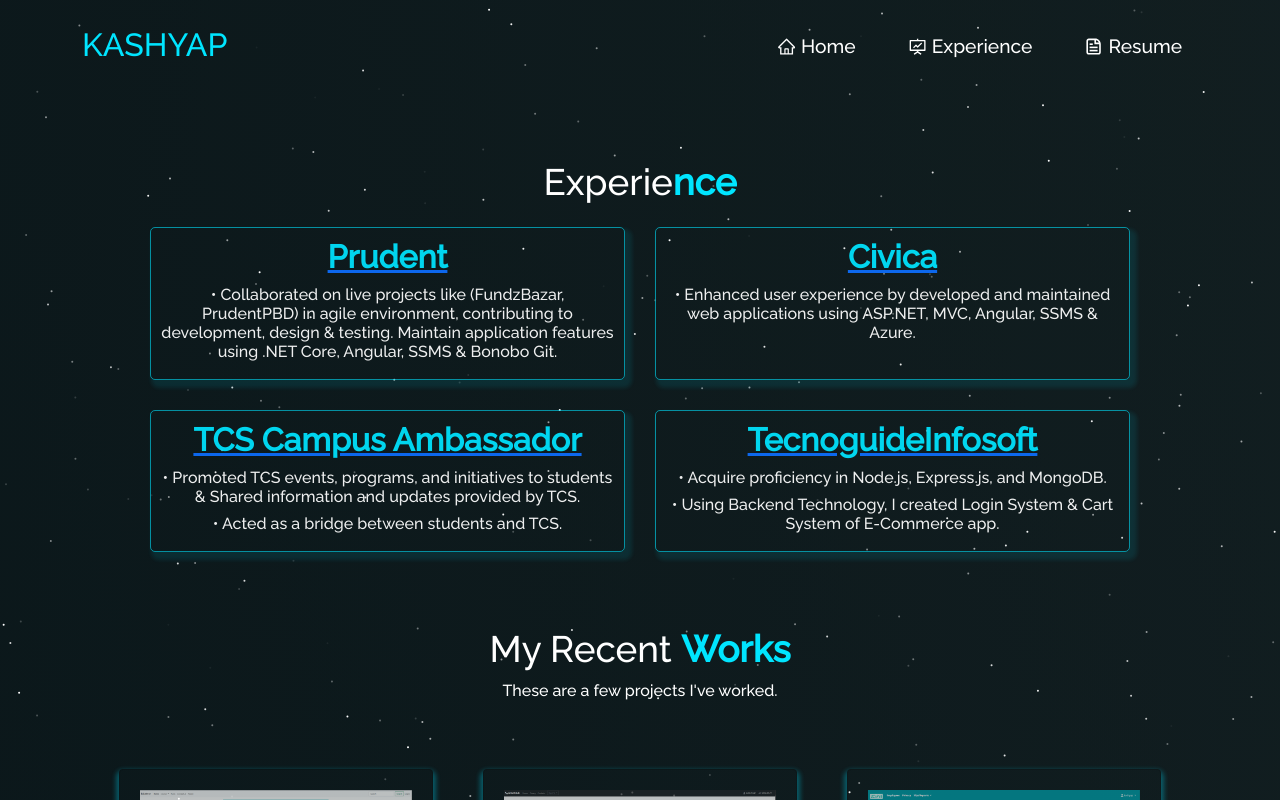
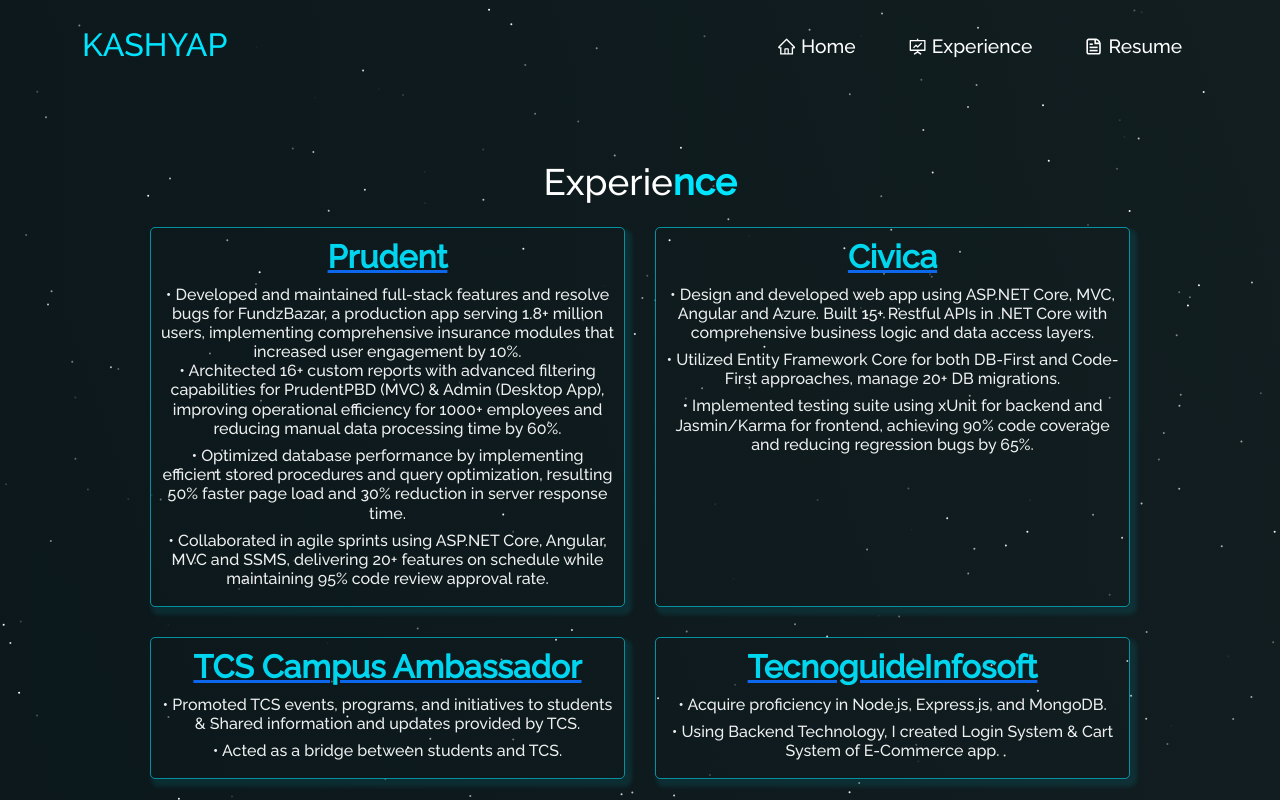
Before and after one commit to kashyap1807/kashyap_portfolio, a React (Create React App) app: page /about in a window 1280 px wide. Shown: the top 800 px of the page. Built offline with nearby package versions, Linux system fonts and the light colour scheme.

Commit message:
Enhance Experience component with detailed project contributions and optimized performance metrics

```diff
--- a/src/components/About/Experience.js
+++ b/src/components/About/Experience.js
@@ -12,9 +12,25 @@
         </h2>
 
         <h6>
-          • Collaborated on live projects like (FundzBazar, PrudentPBD) in agile
-          environment, contributing to development, design & testing. Maintain
-          application features using .NET Core, Angular, SSMS & Bonobo Git.
+          • Developed and maintained full-stack features and resolve bugs for
+          FundzBazar, a production app serving 1.8+ million users, implementing
+          comprehensive insurance modules that increased user engagement by 10%.
+          <h6>
+            • Architected 16+ custom reports with advanced filtering
+            capabilities for PrudentPBD (MVC) & Admin (Desktop App), improving
+            operational efficiency for 1000+ employees and reducing manual data
+            processing time by 60%.
+          </h6>
+          <h6>
+            • Optimized database performance by implementing efficient stored
+            procedures and query optimization, resulting 50% faster page load
+            and 30% reduction in server response time.
+          </h6>
+          <h6>
+            • Collaborated in agile sprints using ASP.NET Core, Angular, MVC and
+            SSMS, delivering 20+ features on schedule while maintaining 95% code
+            review approval rate.
+          </h6>
         </h6>
       </Col>
       <Col xs={7} md={5} className="tech-icons">
@@ -25,10 +41,19 @@
         </h2>
 
         <h6>
-          • Enhanced user experience by developed and maintained web
-          applications using ASP.NET, MVC, Angular, SSMS & Azure.
+          • Design and developed web app using ASP.NET Core, MVC, Angular and
+          Azure. Built 15+ Restful APIs in .NET Core with comprehensive business
+          logic and data access layers.
         </h6>
-
+        <h6>
+          • Utilized Entity Framework Core for both DB-First and Code-First
+          approaches, manage 20+ DB migrations.
+        </h6>
+        <h6>
+          • Implemented testing suite using xUnit for backend and Jasmin/Karma
+          for frontend, achieving 90% code coverage and reducing regression bugs
+          by 65%.
+        </h6>
       </Col>
       <Col xs={7} md={5} className="tech-icons">
         <h2>
```
